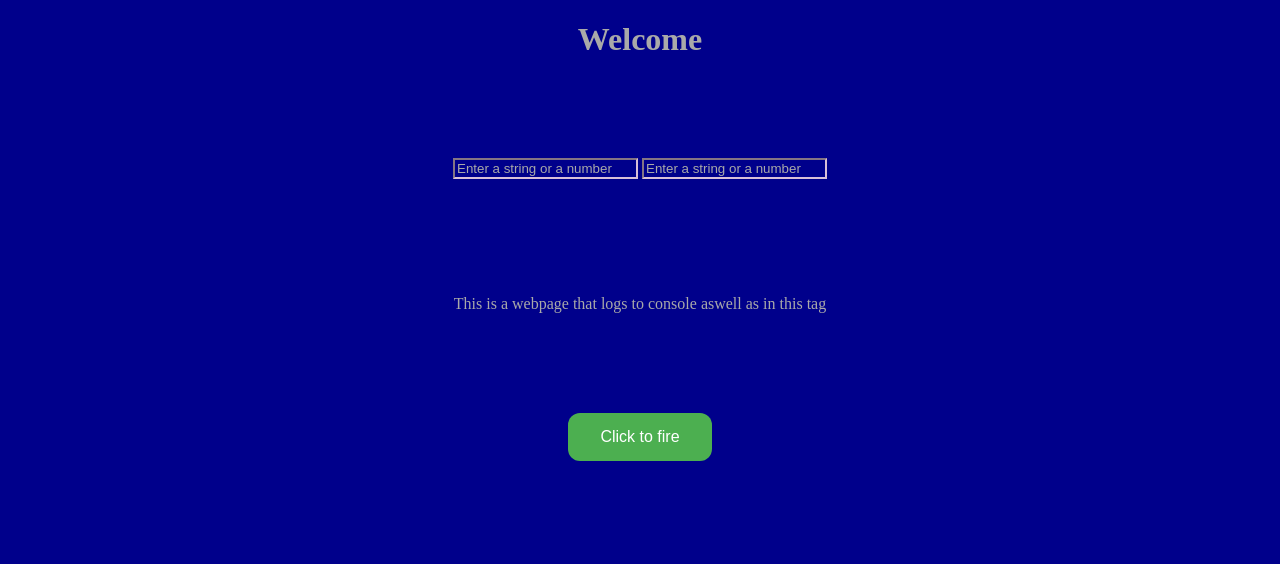
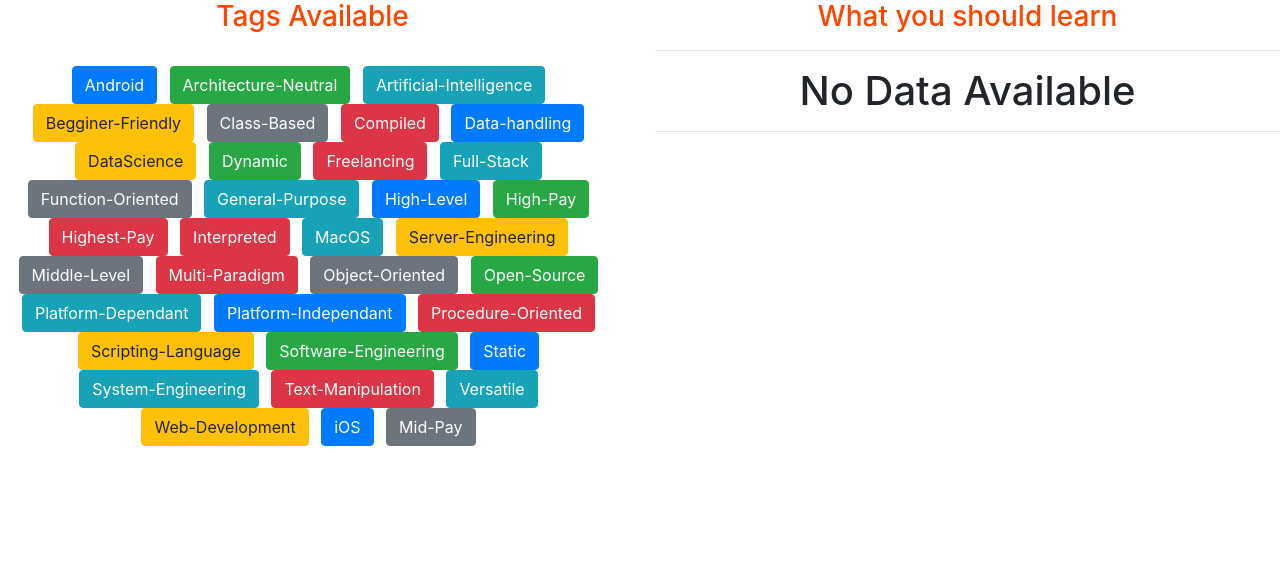
Before and after one commit to JoelNadar-TheSorceror/LSTM_stockPredicter, a plain HTML site: page index.html in a window 1280 px wide. Drawn offline with nearby package versions, Linux system fonts and the light colour scheme.

Commit message:
Update index.html

```diff
--- a/index.html
+++ b/index.html
@@ -1,17 +1,85 @@
 <!DOCTYPE html>
-<html lang="en">
-<head>
-    <meta charset="UTF-8">
-    <meta name="viewport" content="width=device-width, initial-scale=1.0">
-    <title>JS1</title>
-    <script src="index.js"></script>
-    <link rel="stylesheet" href="style.css">
-</head>
-<body>
-    <h1>Welcome</h1>
-    <input type="text" id="one" placeholder="Enter a string or a number">
-    <input type="text" id="two" placeholder="Enter a string or a number">
-    <p id="output">This is a webpage that logs to console aswell as in this tag</p>
-    <button type="button" onclick="fun()">Click to fire</button>
-</body>
+<html>
+  <head>
+    <meta charset="utf-8">
+    <meta name="viewport" content="width=device-width">
+    <title>Best Programming Langauge For Me</title>
+    <link href="style.css" rel="stylesheet" type="text/css" />
+
+    <link rel="stylesheet" href="https://cdn.jsdelivr.net/npm/bootstrap@4.6.0/dist/css/bootstrap.min.css" integrity="sha384-B0vP5xmATw1+K9KRQjQERJvTumQW0nPEzvF6L/Z6nronJ3oUOFUFpCjEUQouq2+l" crossorigin="anonymous">
+    <script src="https://code.jquery.com/jquery-3.5.1.slim.min.js" integrity="sha384-DfXdz2htPH0lsSSs5nCTpuj/zy4C+OGpamoFVy38MVBnE+IbbVYUew+OrCXaRkfj" crossorigin="anonymous"></script>
+    <script src="https://cdn.jsdelivr.net/npm/bootstrap@4.6.0/dist/js/bootstrap.bundle.min.js" integrity="sha384-Piv4xVNRyMGpqkS2by6br4gNJ7DXjqk09RmUpJ8jgGtD7zP9yug3goQfGII0yAns" crossorigin="anonymous"></script>
+  </head>
+  <body>
+    <center>
+      <div style="height: 100vh;">
+        <div id="my-Container" class="row">
+          <div class="col-md-6 col-lg-6 col-sm-12" style="height: 100vh;overflow-y: scroll">
+            <h3 style="color: orangered" class="sticky-top">Tags Available</h3>
+            <br>
+
+            <span class="tag-container-line">
+              <button class="btn btn-primary mr-2" id="Android" onclick="inputChange(this.id)">Android</button>
+              <button class="btn btn-success mr-2" id="Architecture-Neutral" onclick="inputChange(this.id)">Architecture-Neutral</button>
+              <button class="btn btn-info mr-2" id="Artificial-Intelligence" onclick="inputChange(this.id)">Artificial-Intelligence</button>
+              <button class="btn btn-warning mr-2" id="Begginer-Friendly" onclick="inputChange(this.id)">Begginer-Friendly</button>
+            </span>
+            <span class="tag-container-line">
+              <button class="btn btn-secondary mr-2" id="Class-Based" onclick="inputChange(this.id)">Class-Based</button>
+              <button class="btn btn-danger mr-2" id="Compiled" onclick="inputChange(this.id)">Compiled</button>
+              <button class="btn btn-primary mr-2" id="Data-handling" onclick="inputChange(this.id)">Data-handling</button>
+              <button class="btn btn-warning mr-2" id="DataScience" onclick="inputChange(this.id)">DataScience</button>
+            </span>
+            <span class="tag-container-line">
+              <button class="btn btn-success mr-2" id="Dynamic" onclick="inputChange(this.id)">Dynamic</button>
+              <button class="btn btn-danger mr-2" id="Freelancing" onclick="inputChange(this.id)">Freelancing</button>
+              <button class="btn btn-info mr-2" id="Full-Stack" onclick="inputChange(this.id)">Full-Stack</button>
+              <button class="btn btn-secondary mr-2" id="Function-Oriented" onclick="inputChange(this.id)">Function-Oriented</button>
+            </span>
+            <span class="tag-container-line">
+              <button class="btn btn-info mr-2" id="General-Purpose" onclick="inputChange(this.id)">General-Purpose</button>
+              <button class="btn btn-primary mr-2" id="High-Level" onclick="inputChange(this.id)">High-Level</button>
+              <button class="btn btn-success mr-2" id="High-Pay" onclick="inputChange(this.id)">High-Pay</button>
+              <button class="btn btn-danger mr-2" id="Highest-Pay" onclick="inputChange(this.id)">Highest-Pay</button>
+            </span>
+            <span class="tag-container-line">
+              <button class="btn btn-danger mr-2" id="Interpreted" onclick="inputChange(this.id)">Interpreted</button>
+              <button class="btn btn-info mr-2" id="MacOS" onclick="inputChange(this.id)">MacOS</button>
+              <button class="btn btn-warning mr-2" id="Server-Engineering" onclick="inputChange(this.id)">Server-Engineering</button>
+              <button class="btn btn-secondary mr-2" id="Middle-Level" onclick="inputChange(this.id)">Middle-Level</button>
+            </span>
+            <span class="tag-container-line">
+              <button class="btn btn-danger mr-2" id="Multi-Paradigm" onclick="inputChange(this.id)">Multi-Paradigm</button>
+              <button class="btn btn-secondary mr-2" id="Object-Oriented" onclick="inputChange(this.id)">Object-Oriented</button>
+              <button class="btn btn-success mr-2" id="Open-Source" onclick="inputChange(this.id)">Open-Source</button>
+              <button class="btn btn-info mr-2" id="Platform-Dependant" onclick="inputChange(this.id)">Platform-Dependant</button>
+            </span>
+            <span class="tag-container-line">
+              <button class="btn btn-primary mr-2" id="Platform-Independant" onclick="inputChange(this.id)">Platform-Independant</button>
+              <button class="btn btn-danger mr-2" id="Procedure-Oriented" onclick="inputChange(this.id)">Procedure-Oriented</button>
+              <button class="btn btn-warning mr-2" id="Scripting-Language" onclick="inputChange(this.id)">Scripting-Language</button>
+            </span>
+            <span class="tag-container-line">
+              <button class="btn btn-success mr-2" id="Software-Engineering" onclick="inputChange(this.id)">Software-Engineering</button>
+              <button class="btn btn-primary mr-2" id="Static" onclick="inputChange(this.id)">Static</button>
+              <button class="btn btn-info mr-2" id="System-Engineering" onclick="inputChange(this.id)">System-Engineering</button>
+              <button class="btn btn-danger mr-2" id="Text-Manipulation" onclick="inputChange(this.id)">Text-Manipulation</button>
+            </span>
+            <span class="tag-container-line">
+              <button class="btn btn-info mr-2" id="Versatile" onclick="inputChange(this.id)">Versatile</button>
+              <button class="btn btn-warning mr-2" id="Web-Development" onclick="inputChange(this.id)">Web-Development</button>
+              <button class="btn btn-primary mr-2" id="iOS" onclick="inputChange(this.id)">iOS</button>
+              <button class="btn btn-secondary mr-2" id="Mid-Pay" onclick="inputChange(this.id)">Mid-Pay</button>
+            </span>
+          </div>
+          <div class="col-sm-12 col-md-6 col-lg-6" style="overflow-y: scroll;height: 100%;">
+            <h3 style="color: orangered" class="sticky-top">What you should learn</h3>
+            <hr>
+            <div id="result-holder"><div><h1 class="lang-header">No Data Available</h1><hr></div></div>
+          </div>
+        </div>
+      </div>
+    </center>
+    <script src="script.js"></script>
+  </body>
 </html>
```
